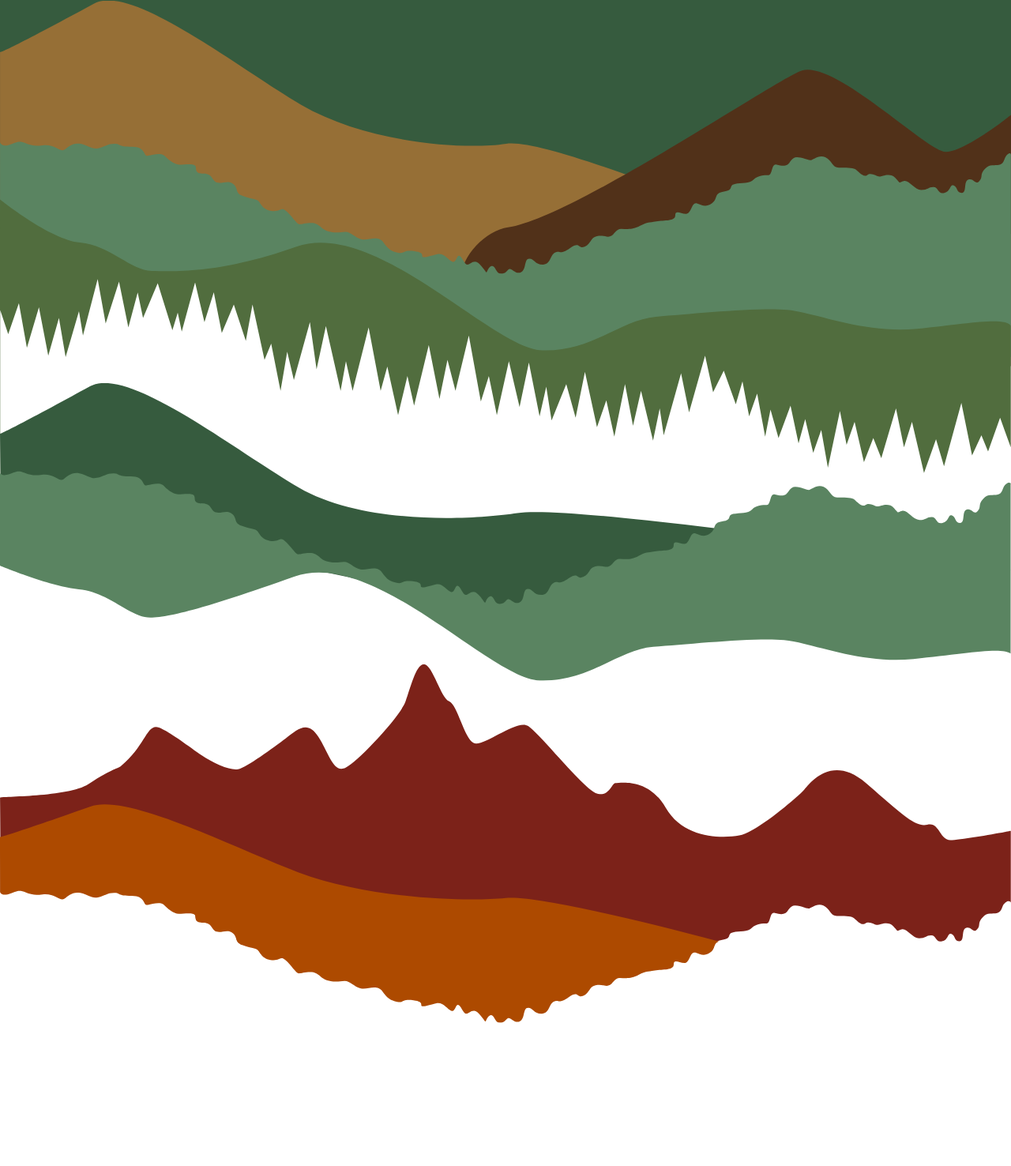
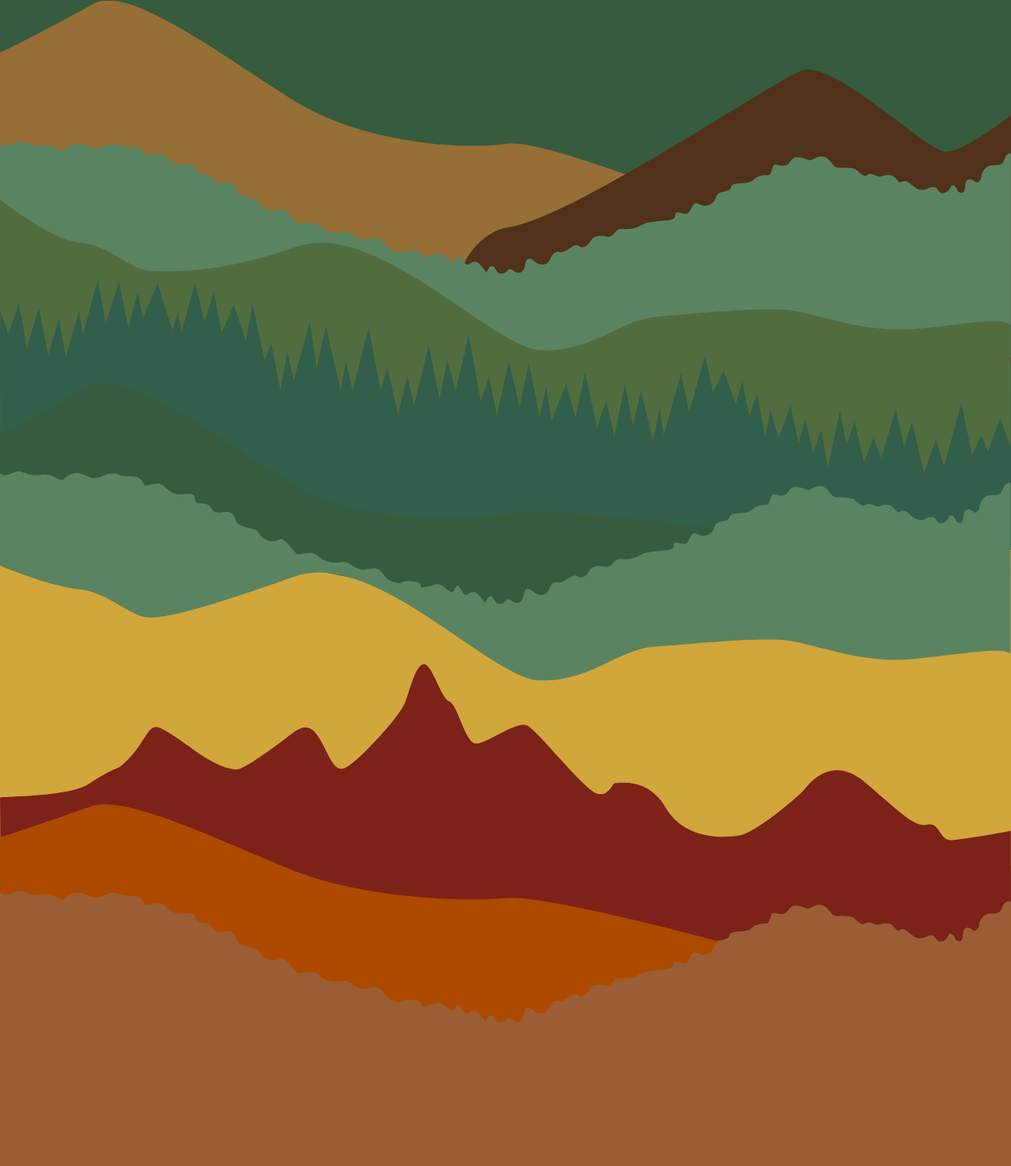
Before and after one commit to V3runka/fairtradebazaren, a plain HTML site: page index.html in a window 1280 px wide. Shown: the part 1024-2500 px from the top of the page at 79% size. Drawn offline with Linux system fonts and the light colour scheme.

Commit message:
update css

```diff
--- a/css/style.css
+++ b/css/style.css
@@ -99,6 +99,7 @@
 }*/
 
 .bluesection {
+    background-color: #325E4C;
     height: 400px;
     position: relative;
 }
@@ -114,6 +115,7 @@
 }
 
 .yellowsection {
+    background-color: #D1A63B;
     height: 400px;
     position: relative;
 }
@@ -129,6 +131,7 @@
 }
 
 .brownsection {
+    background-color: #9B5E34;
     height: 400px;
     position: relative;
 }
@@ -153,6 +156,7 @@
 =======
 >>>>>>> master
 .footer {
+    background-color: #325E4C;
     width: 100%;
     position: relative;
     padding-top: 10rem;
```
